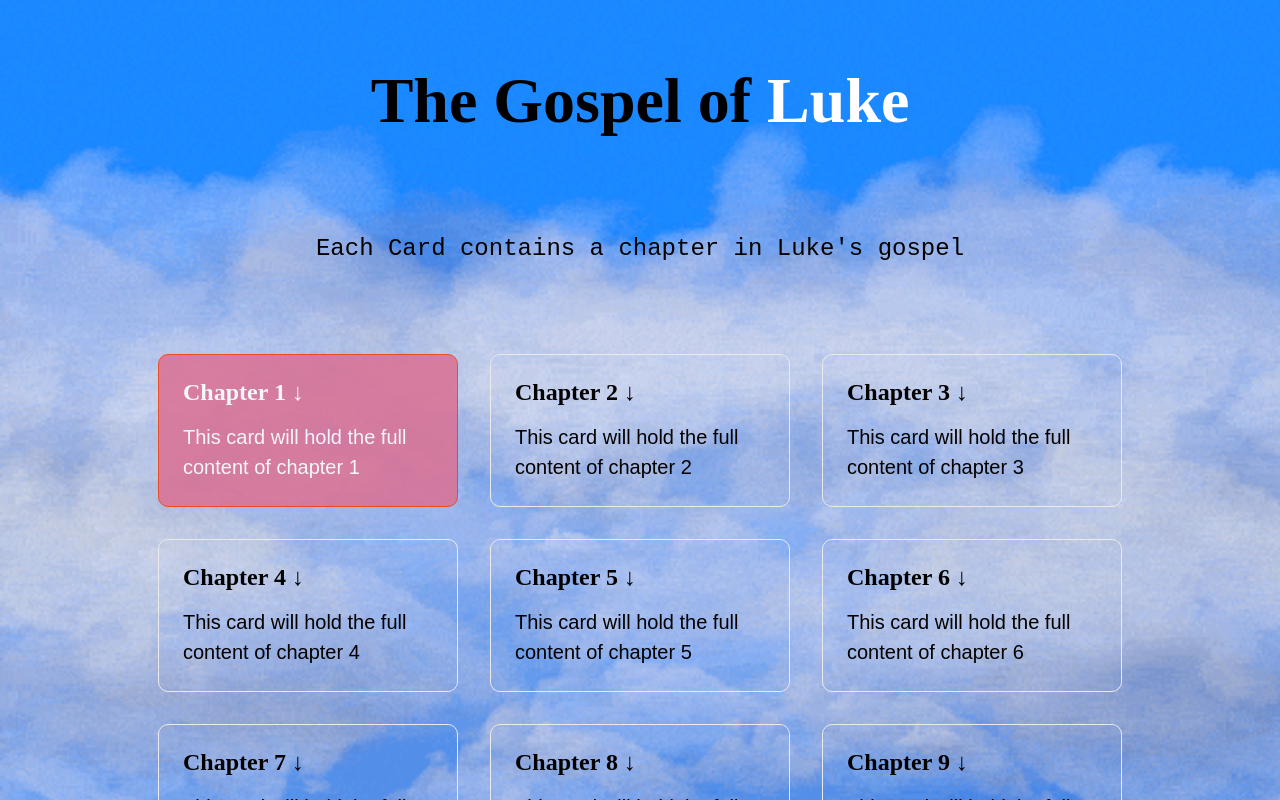
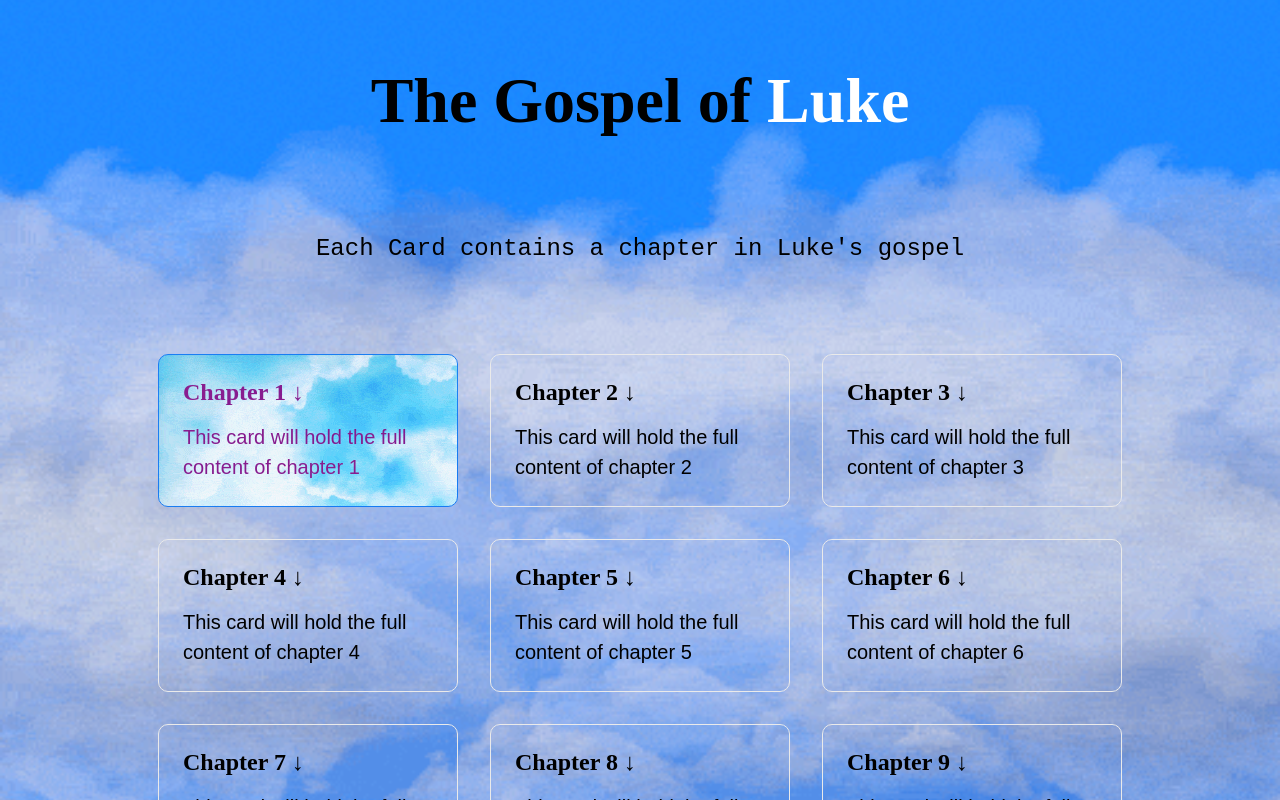
Before and after one commit to jnutt367/luke, a Next.js app: page / in a window 1280 px wide. In both pictures the pointer is over the link 308 px from the left and 430 px from the top of the page. Shown: the top 800 px of the page. Built offline with nearby package versions, Linux system fonts and the light colour scheme.

Commit message:
commit for cloud gif bg on cards

```diff
--- a/styles/Home.module.css
+++ b/styles/Home.module.css
@@ -96,10 +96,11 @@
 .card:hover,
 .card:focus,
 .card:active {
-    color: white;
-    border-color: hsl(14, 100%, 48%);
-    background-color: palevioletred;
+    color: purple;
+    border-color: hsl(212, 100%, 48%);
+    background-image: url(/giphy-cloud.gif);
     opacity: 0.85;
+    overflow: scroll;
     font-family: fantasy;
 }
 
```
Also changed, not shown: public/giphy-cloud.gif (added).
